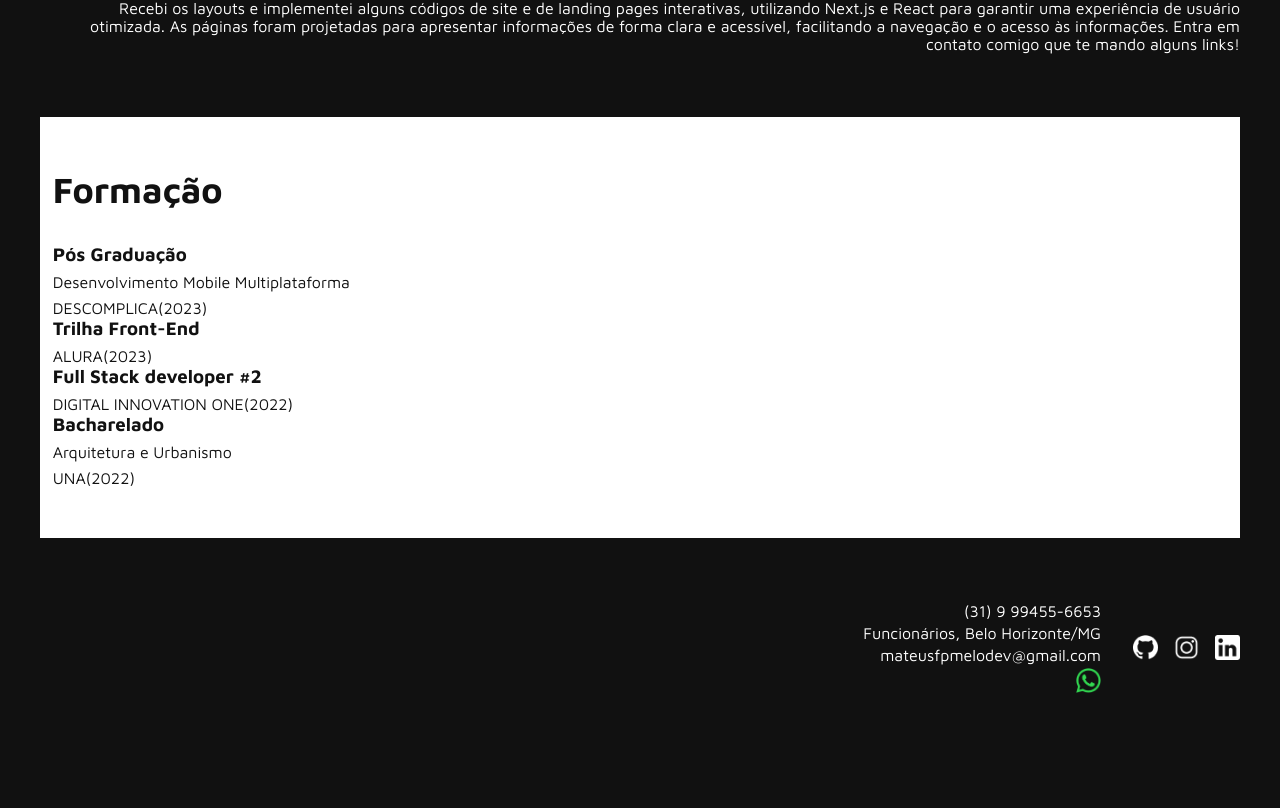
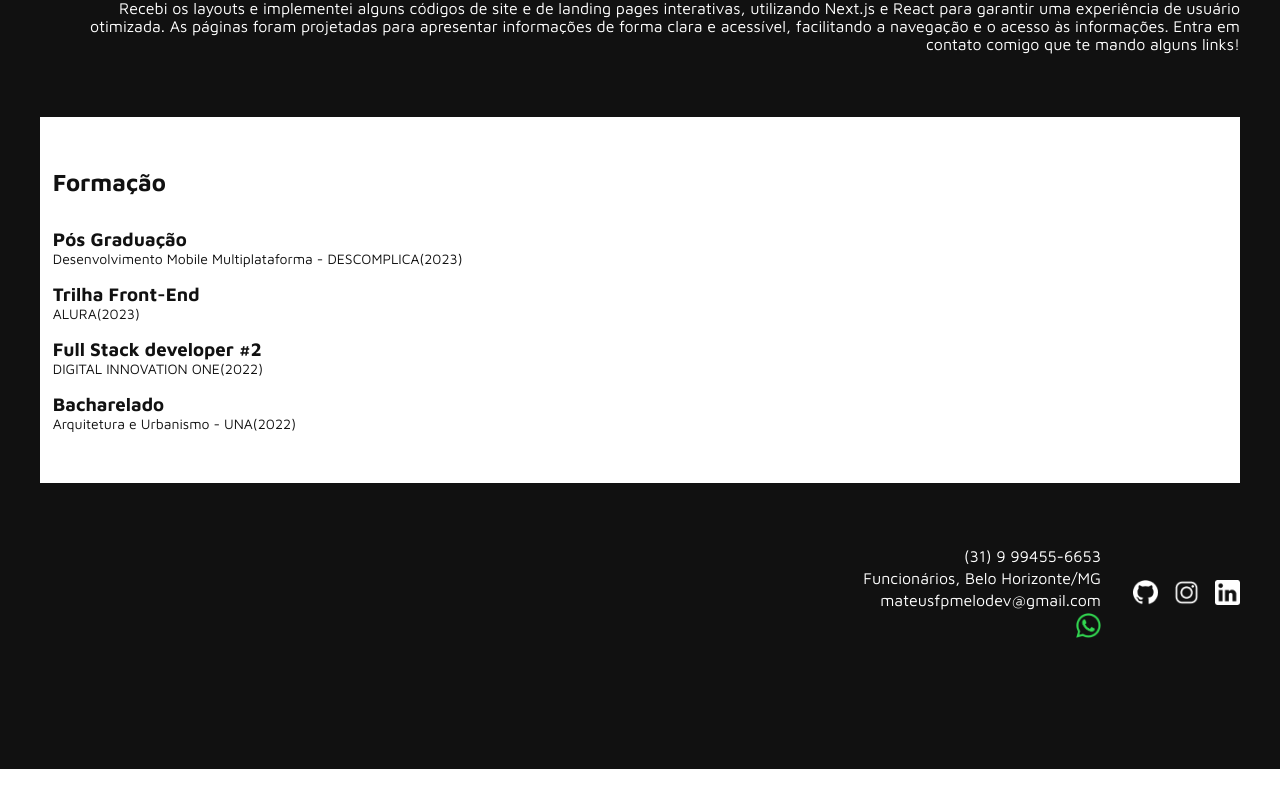
Before and after one commit to mateusfpmelo/devmateusmelo, a Next.js app: page / in a window 1280 px wide. Shown: the part 1558-2366 px from the top of the page. After the commit the page ends 2327 px from the top, so only its background shows below. Built offline with nearby package versions, Linux system fonts and the light colour scheme.

Commit message:
checkpoint

```diff
--- a/app/globals.css
+++ b/app/globals.css
@@ -44,4 +44,7 @@ h4{
   h2{
     font-size: 36px;
   }
+  h4{
+    font-size: 24px;
+  }
 }
--- a/app/page.js
+++ b/app/page.js
@@ -77,12 +77,11 @@ export default function Page() {
       {/* Education Section */}
       <section className={styles.section}>
         <div className={styles.contentorg}>
-          <h4>Formação</h4>
+          <div className={styles.titlesection}>Formação</div>
           <div className={styles.contentsection}>
             <div className={styles.card}>
                 <h3 className="">Pós Graduação</h3>
-                <p className="">Desenvolvimento Mobile Multiplataforma</p>
-                <p className="">DESCOMPLICA(2023)</p>
+                <p className="">Desenvolvimento Mobile Multiplataforma - DESCOMPLICA(2023)</p>
               </div>
               <div className={styles.card}>
                 <h3 className="">Trilha Front-End</h3>
@@ -94,8 +93,7 @@ export default function Page() {
               </div>
               <div className={styles.card}>
                 <h3 className="">Bacharelado</h3>
-                <p className="">Arquitetura e Urbanismo</p>
-                <p className="">UNA(2022)</p>
+                <p className="">Arquitetura e Urbanismo - UNA(2022)</p>
               </div>
           </div>
 
--- a/app/page.module.css
+++ b/app/page.module.css
@@ -99,6 +99,7 @@
   display: flex;
   flex-direction: column;
   align-items: flex-start;
+  gap:16px;
   justify-content: space-around;
   overflow-x: auto; /* Permite o scroll horizontal */
 }
@@ -108,10 +109,15 @@
   flex-direction: column;
   align-items:flex-start;
   justify-content: flex-start;
-  width: 300px;
-  gap:8px;
+}
+.card p{
+  font-size: 14px;
 }
 
+.titlesection{
+  font-size: 24px;
+  font-weight: 600;
+}
 
 
 
```
